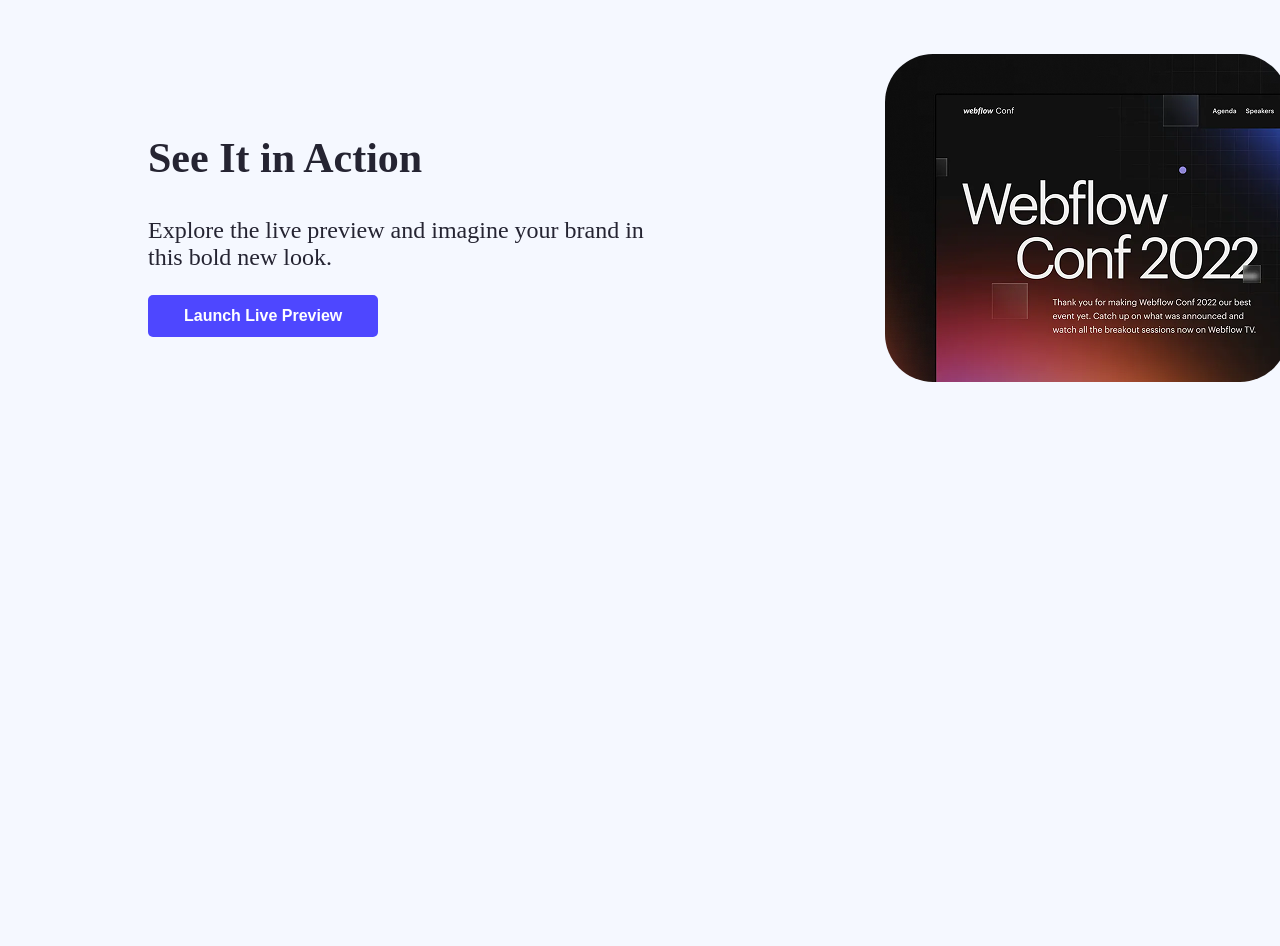
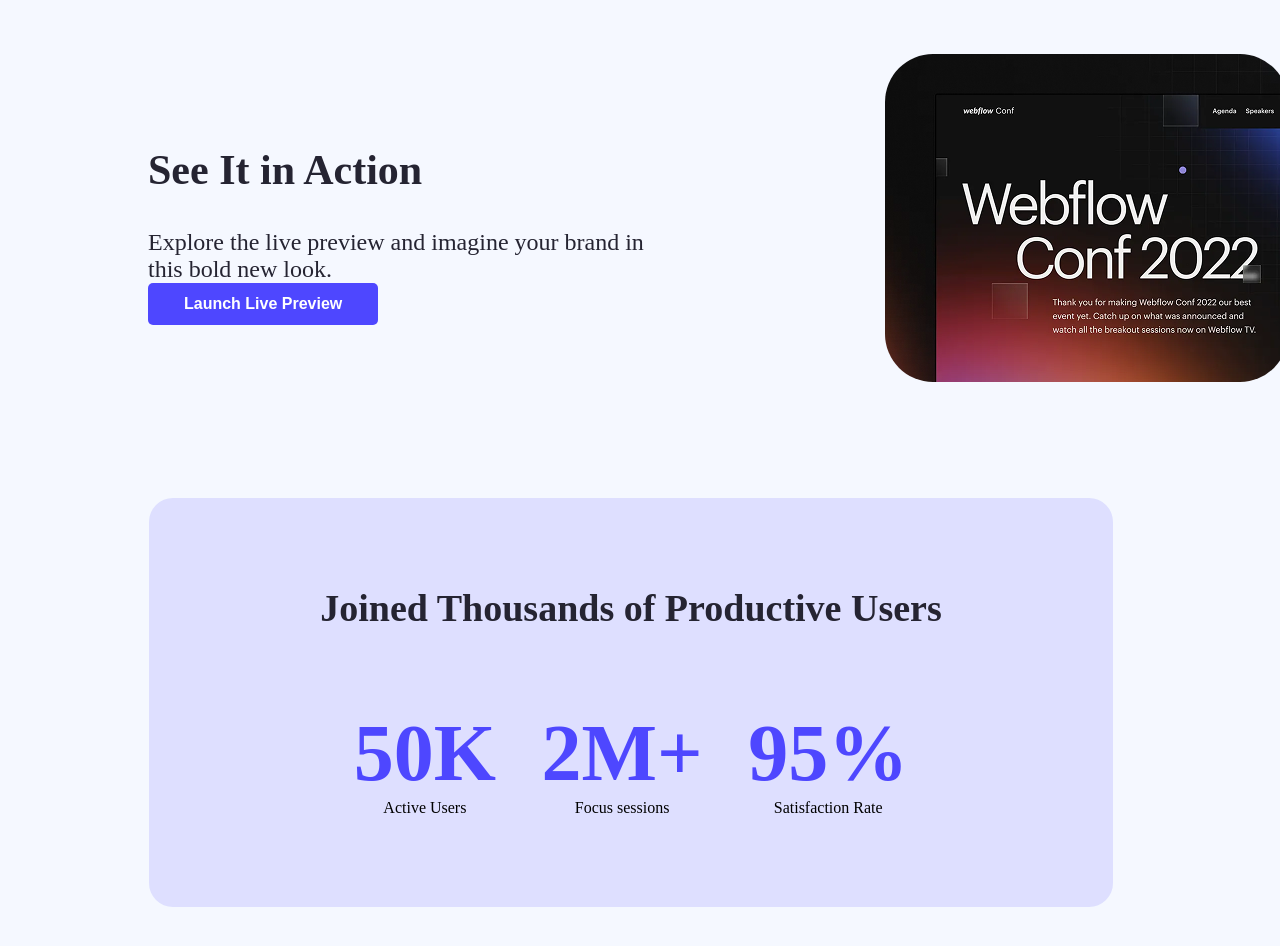
Before and after one commit to Naazrul-Islam/1st-assignment-repo, a plain HTML site: page index.html in a window 1280 px wide. Shown: the part 720-1666 px from the top of the page. Before the commit the page ends 1218 px from the top, so only its background shows below. Drawn offline with Linux system fonts and the light colour scheme.

Commit message:
pro user added

```diff
--- a/index.html
+++ b/index.html
@@ -20,11 +20,29 @@
    </section>
    <section class="action-container">
     <div class="container-box">
-        <h1>See It in Action</h1>
+        <h2>See It in Action</h2>
         <p>Explore the live preview and imagine your brand in this bold new look.</p>
         <a href=""><button class="click-button">Launch Live Preview</button></a>
     </div>
     <img src="./Assets/wc-mini.png" alt="">
    </section>
+   <!-- pro user area -->
+   <section class="pro-user">
+    <h3>Joined Thousands of Productive Users</h3>
+    <div class="user">
+    <div>
+        <p class="paragraph">50K<p>
+        <spain>Active Users<spain>
+    </div>
+    <div>
+        <p class="paragraph">2M+<p>
+        <spain>Focus sessions</spain>
+    </div>
+    <div>
+        <p class="paragraph">95%<p>
+        <spin>Satisfaction Rate</spain>
+    </div>
+    </div>
+   </section>
 </body>
 </html>
--- a/styles/style.css
+++ b/styles/style.css
@@ -56,7 +56,7 @@ padding: 0;
     width: 403px;
     border-radius: 48px;
 }
-.action-container h1{
+.action-container h2{
     font-size: 42px;
     font-weight: bold;
     color: #252432;
@@ -68,3 +68,32 @@ padding: 0;
     font-weight: 400px;
     color: #252432;
 }
+/* pro user area */
+.pro-user{
+    background-color: rgba(78, 71, 255, 0.14);
+    text-align: center;
+    margin: 116px 159px 137px 141px;
+    padding: 50px 142px;
+    border-radius: 24px;
+
+}
+.user{
+    display: flex;
+    justify-content: space-around;
+    padding: 40px;
+}
+
+.paragraph{
+    font-weight: bold;
+    font-size: 80px;
+    color: rgba(78, 71, 255, 1);
+}
+.pro-user h3{
+    font-weight: bold;
+    font-size: 38px;
+    color: #252432;
+}
+.paragraph, p{
+    margin: 0;
+    padding: 0;
+}
```
